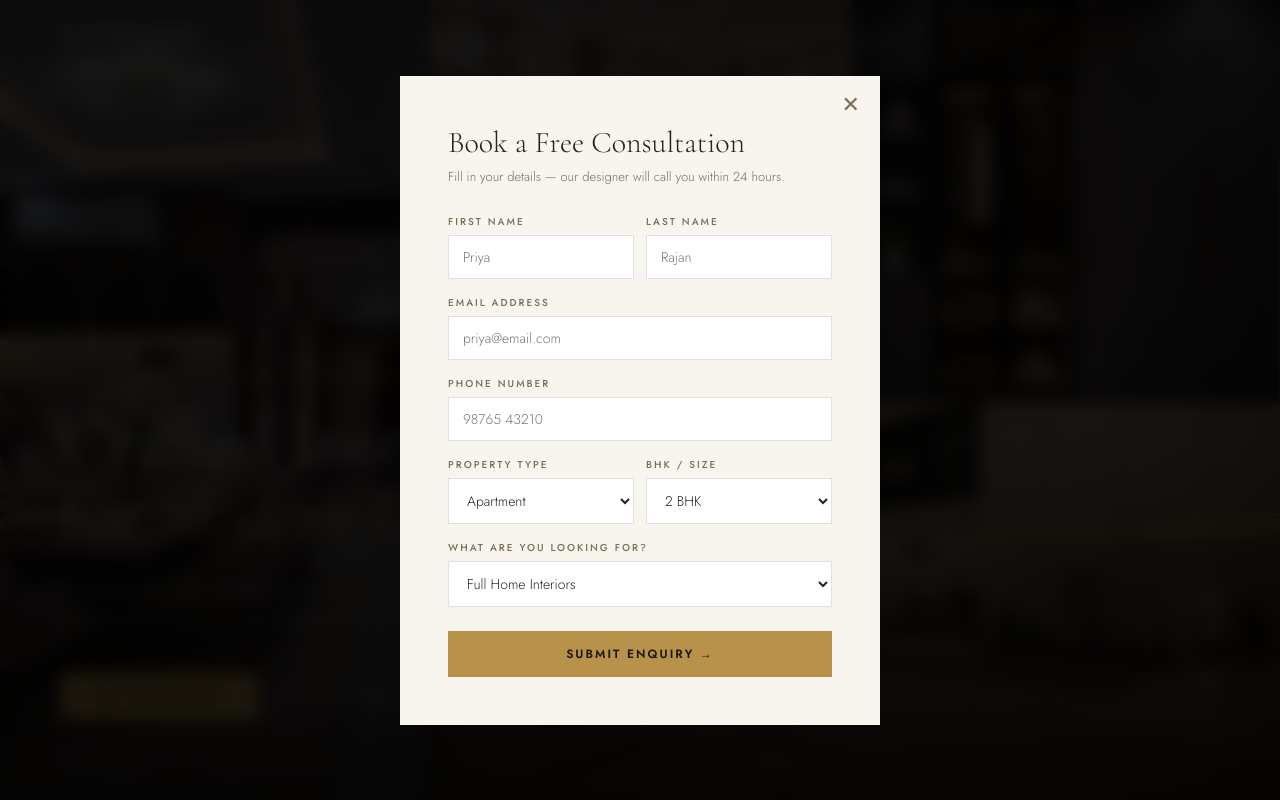
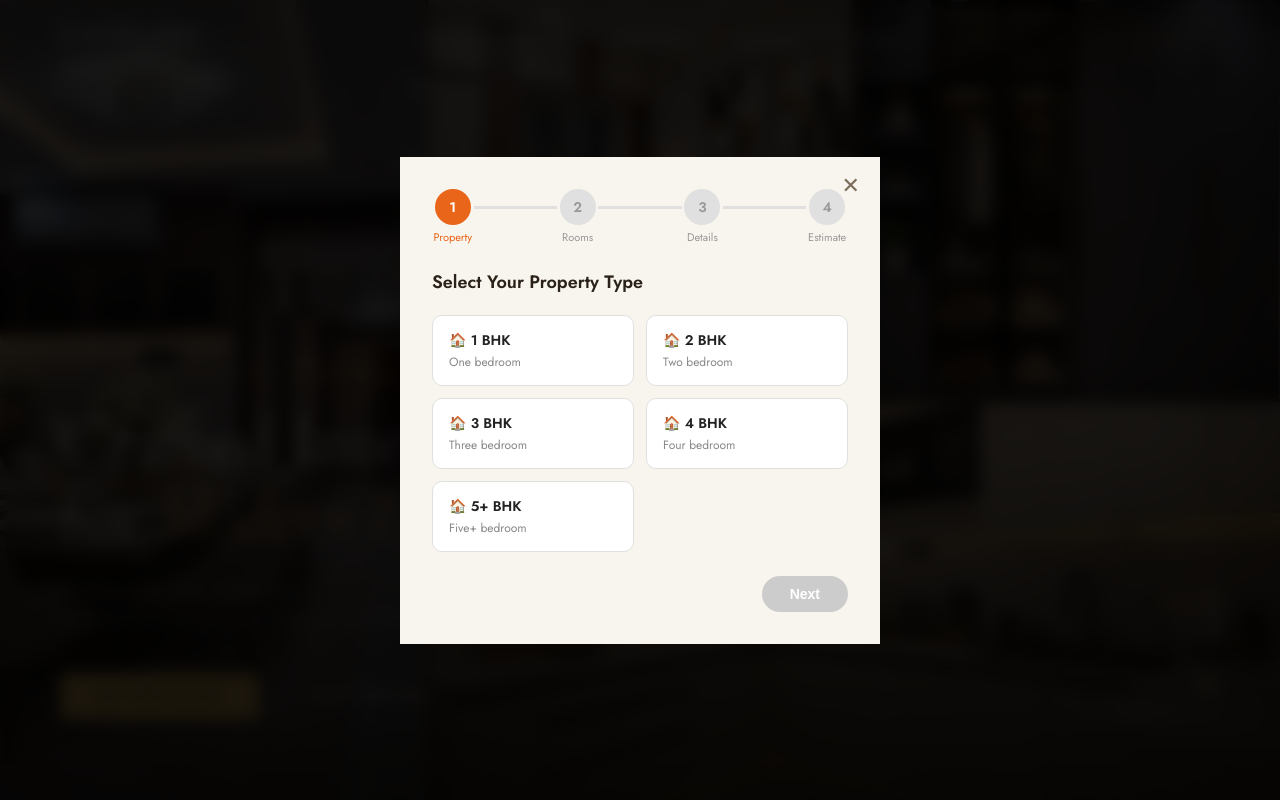
Before and after one commit to yuvaraj-6867/Summa, a React (Create React App) app: page / in a window 1280 px wide. Both pictures are taken after a click on the button "GET FREE QUOTE". Shown: the top 800 px of the page. Built offline with nearby package versions, Linux system fonts and the light colour scheme.

Commit message:
Replace modal with 4-step free estimate flow

```diff
--- a/src/Modal.tsx
+++ b/src/Modal.tsx
@@ -1,15 +1,17 @@
-import React, { useState } from "react";
+import React, { useState, useEffect } from "react";
 
 interface ModalProps { onClose: () => void; onSubmit: () => void; }
-interface FormData {
-  firstName: string; lastName: string; email: string;
-  phone: string; propertyType: string; bhk: string; service: string;
-}
 
-const INITIAL: FormData = {
-  firstName: "", lastName: "", email: "", phone: "",
-  propertyType: "Apartment", bhk: "2 BHK", service: "Full Home Interiors",
+const BHK_OPTIONS = ["1 BHK", "2 BHK", "3 BHK", "4 BHK", "5+ BHK"];
+const BHK_DESC: Record<string, string> = {
+  "1 BHK": "One bedroom", "2 BHK": "Two bedroom",
+  "3 BHK": "Three bedroom", "4 BHK": "Four bedroom", "5+ BHK": "Five+ bedroom"
 };
+const ROOMS = ["Living Room", "Kitchen", "Bedroom", "Bathroom", "Foyer", "Balcony"];
+const BUDGET: Record<string, [number, number]> = {
+  "1 BHK": [2, 4], "2 BHK": [3, 6], "3 BHK": [5, 9], "4 BHK": [8, 14], "5+ BHK": [12, 20]
+};
+const CALC_STEPS = ["Analyzing your requirements", "Processing room selections", "Calculating budget range", "Preparing your estimate..."];
 
 export function Toast({ message, onHide }: { message: string; onHide: () => void }) {
   return (
@@ -28,105 +30,219 @@ export function Toast({ message, onHide }: { message: string; onHide: () => void
 }
 
 export default function Modal({ onClose, onSubmit }: ModalProps) {
-  const [form, setForm] = useState<FormData>(INITIAL);
-  const [errors, setErrors] = useState<Partial<FormData>>({});
-  const [status, setStatus] = useState<"idle" | "loading" | "error">("idle");
+  const [step, setStep] = useState(1);
+  const [bhk, setBhk] = useState("");
+  const [rooms, setRooms] = useState<Record<string, number>>(
+    Object.fromEntries(ROOMS.map(r => [r, r === "Bedroom" || r === "Bathroom" ? 2 : 1]))
+  );
+  const [name, setName] = useState("");
+  const [phone, setPhone] = useState("");
+  const [email, setEmail] = useState("");
+  const [errors, setErrors] = useState<Record<string, string>>({});
+  const [calcStep, setCalcStep] = useState(0);
+  const [done, setDone] = useState(false);
 
-  const set = (k: keyof FormData) => (e: React.ChangeEvent<HTMLInputElement | HTMLSelectElement>) =>
-    setForm(f => ({ ...f, [k]: e.target.value }));
+  // Step 4: animate calc steps
+  useEffect(() => {
+    if (step !== 4) return;
+    let i = 0;
+    const t = setInterval(() => {
+      i++;
+      setCalcStep(i);
+      if (i >= CALC_STEPS.length) {
+        clearInterval(t);
+        setTimeout(() => setDone(true), 600);
+      }
+    }, 700);
+    return () => clearInterval(t);
+  }, [step]);
 
-  const validate = () => {
-    const e: Partial<FormData> = {};
-    if (!form.firstName.trim()) e.firstName = "Required";
-    if (!form.lastName.trim())  e.lastName  = "Required";
-    if (!/^[^\s@]+@[^\s@]+\.[^\s@]+$/.test(form.email)) e.email = "Enter valid email";
-    if (!/^[6-9]\d{9}$/.test(form.phone.replace(/\s+/g, ""))) e.phone = "Enter valid 10-digit mobile";
-    return e;
+  const adjustRoom = (r: string, delta: number) =>
+    setRooms(prev => ({ ...prev, [r]: Math.max(0, prev[r] + delta) }));
+
+  const validateDetails = () => {
+    const e: Record<string, string> = {};
+    if (!name.trim()) e.name = "Required";
+    if (!/^[6-9]\d{9}$/.test(phone.replace(/\s+/g, ""))) e.phone = "Enter valid 10-digit mobile";
+    if (!/^[^\s@]+@[^\s@]+\.[^\s@]+$/.test(email)) e.email = "Enter valid email";
+    setErrors(e);
+    return Object.keys(e).length === 0;
   };
 
-  const submit = async () => {
-    const e = validate();
-    if (Object.keys(e).length) { setErrors(e); return; }
-    setStatus("loading");
+  const submitAndNext = async () => {
+    if (!validateDetails()) return;
+    setStep(4);
     try {
-      const res = await fetch("https://summa-3m4t.onrender.com/api/enquiry", {
+      await fetch("https://summa-3m4t.onrender.com/api/enquiry", {
         method: "POST",
         headers: { "Content-Type": "application/json" },
-        body: JSON.stringify(form),
+        body: JSON.stringify({ firstName: name, lastName: "", email, phone, propertyType: "Apartment", bhk, service: "Full Home Interiors" }),
       });
-      const data = await res.json();
-      if (data.success) { onSubmit(); }
-      else setStatus("error");
-    } catch { setStatus("error"); }
+    } catch {}
   };
+
+  const [min, max] = BUDGET[bhk] || [0, 0];
+
+  const stepLabels = ["Property", "Rooms", "Details", "Estimate"];
 
   return (
     <div className="modal-bg" onClick={e => e.target === e.currentTarget && onClose()}>
-      <div className="modal-box">
+      <div className="modal-box" style={{ maxWidth: 640, padding: "2rem" }}>
         <button className="modal-close" onClick={onClose}>✕</button>
-        <div className="modal-title">Book a Free Consultation</div>
-        <div className="modal-sub">Fill in your details — our designer will call you within 24 hours.</div>
 
-        <div className="form-grid">
-          <div className="form-row">
-            <label>First Name</label>
-            <input type="text" placeholder="Priya" value={form.firstName} onChange={set("firstName")} />
-            {errors.firstName && <span style={err}>{errors.firstName}</span>}
+        {/* Stepper */}
+        <div style={{ display: "flex", alignItems: "center", marginBottom: "1.5rem", gap: 0 }}>
+          {stepLabels.map((label, i) => {
+            const n = i + 1;
+            const active = step === n;
+            const done2 = step > n;
+            return (
+              <React.Fragment key={n}>
+                <div style={{ display: "flex", flexDirection: "column", alignItems: "center", flex: 1 }}>
+                  <div style={{
+                    width: 36, height: 36, borderRadius: "50%", display: "flex", alignItems: "center", justifyContent: "center",
+                    background: done2 ? "#4CAF50" : active ? "#E8651A" : "#e0e0e0",
+                    color: done2 || active ? "#fff" : "#999", fontWeight: 600, fontSize: 14, marginBottom: 4,
+                  }}>{n}</div>
+                  <span style={{ fontSize: 11, color: active ? "#E8651A" : done2 ? "#4CAF50" : "#999" }}>{label}</span>
                 </div>
-          <div className="form-row">
-            <label>Last Name</label>
-            <input type="text" placeholder="Rajan" value={form.lastName} onChange={set("lastName")} />
-            {errors.lastName && <span style={err}>{errors.lastName}</span>}
+                {i < 3 && (
+                  <div style={{ flex: 2, height: 3, background: step > n ? "#E8651A" : "#e0e0e0", marginBottom: 18 }} />
+                )}
+              </React.Fragment>
+            );
+          })}
+        </div>
+
+        {/* Step 1: Property */}
+        {step === 1 && (
+          <>
+            <div style={{ fontWeight: 600, fontSize: 18, marginBottom: "1.25rem" }}>Select Your Property Type</div>
+            <div style={{ display: "grid", gridTemplateColumns: "1fr 1fr", gap: 12, marginBottom: "1.5rem" }}>
+              {BHK_OPTIONS.map(b => (
+                <div key={b} onClick={() => setBhk(b)} style={{
+                  border: `1.5px solid ${bhk === b ? "#E8651A" : "#e0e0e0"}`,
+                  borderRadius: 10, padding: "14px 16px", cursor: "pointer",
+                  background: bhk === b ? "#fff5f0" : "#fff",
+                }}>
+                  <div style={{ fontWeight: 600, fontSize: 14, color: bhk === b ? "#E8651A" : "#222" }}>🏠 {b}</div>
+                  <div style={{ fontSize: 12, color: "#888", marginTop: 3 }}>{BHK_DESC[b]}</div>
+                </div>
+              ))}
+            </div>
+            <div style={{ display: "flex", justifyContent: "flex-end" }}>
+              <button onClick={() => bhk && setStep(2)} style={btnStyle(!bhk)}>Next</button>
+            </div>
+          </>
+        )}
+
+        {/* Step 2: Rooms */}
+        {step === 2 && (
+          <>
+            <div style={{ fontWeight: 600, fontSize: 18, marginBottom: "1.25rem" }}>Select Rooms to Design</div>
+            <div style={{ display: "flex", flexDirection: "column", gap: 10, marginBottom: "1.5rem" }}>
+              {ROOMS.map(r => (
+                <div key={r} style={{ display: "flex", alignItems: "center", justifyContent: "space-between", border: "1px solid #e0e0e0", borderRadius: 10, padding: "12px 16px" }}>
+                  <span style={{ fontSize: 14 }}>{r}</span>
+                  <div style={{ display: "flex", alignItems: "center", gap: 12 }}>
+                    <button onClick={() => adjustRoom(r, -1)} style={counterBtn}>−</button>
+                    <span style={{ fontWeight: 600, minWidth: 16, textAlign: "center" }}>{rooms[r]}</span>
+                    <button onClick={() => adjustRoom(r, 1)} style={counterBtn}>+</button>
                   </div>
                 </div>
-        <div className="form-row">
-          <label>Email Address</label>
-          <input type="email" placeholder="priya@email.com" value={form.email} onChange={set("email")} />
-          {errors.email && <span style={err}>{errors.email}</span>}
+              ))}
             </div>
-        <div className="form-row">
-          <label>Phone Number</label>
-          <input type="tel" placeholder="98765 43210" value={form.phone} onChange={set("phone")} />
-          {errors.phone && <span style={err}>{errors.phone}</span>}
+            <div style={{ display: "flex", justifyContent: "space-between" }}>
+              <button onClick={() => setStep(1)} style={backBtn}>Back</button>
+              <button onClick={() => setStep(3)} style={btnStyle(false)}>Next</button>
             </div>
-        <div className="form-grid">
-          <div className="form-row">
-            <label>Property Type</label>
-            <select value={form.propertyType} onChange={set("propertyType")}>
-              <option>Apartment</option><option>Villa</option>
-              <option>Independent House</option><option>Commercial</option>
-            </select>
+          </>
+        )}
+
+        {/* Step 3: Details */}
+        {step === 3 && (
+          <>
+            <div style={{ fontWeight: 600, fontSize: 18, marginBottom: "1.25rem" }}>Your Details</div>
+            <div style={{ display: "flex", flexDirection: "column", gap: 12, marginBottom: "1.5rem" }}>
+              {[
+                { label: "Full Name", val: name, set: setName, key: "name", placeholder: "Priya Rajan", type: "text" },
+                { label: "Phone Number", val: phone, set: setPhone, key: "phone", placeholder: "98765 43210", type: "tel" },
+                { label: "Email Address", val: email, set: setEmail, key: "email", placeholder: "priya@email.com", type: "email" },
+              ].map(f => (
+                <div key={f.key}>
+                  <input
+                    type={f.type} placeholder={f.placeholder} value={f.val}
+                    onChange={e => { f.set(e.target.value); setErrors(prev => ({ ...prev, [f.key]: "" })); }}
+                    style={{ width: "100%", padding: "14px 16px", border: `1px solid ${errors[f.key] ? "#c0392b" : "#e0e0e0"}`, borderRadius: 10, fontSize: 14, outline: "none", boxSizing: "border-box" }}
+                  />
+                  {errors[f.key] && <span style={{ fontSize: 11, color: "#c0392b" }}>{errors[f.key]}</span>}
                 </div>
-          <div className="form-row">
-            <label>BHK / Size</label>
-            <select value={form.bhk} onChange={set("bhk")}>
-              <option>1 BHK</option><option>2 BHK</option>
-              <option>3 BHK</option><option>4 BHK</option><option>5+ BHK</option>
-            </select>
+              ))}
+            </div>
+            <div style={{ display: "flex", justifyContent: "space-between" }}>
+              <button onClick={() => setStep(2)} style={backBtn}>Back</button>
+              <button onClick={submitAndNext} style={btnStyle(false)}>Get Free Estimate</button>
+            </div>
+          </>
+        )}
+
+        {/* Step 4: Calculating / Result */}
+        {step === 4 && !done && (
+          <div style={{ textAlign: "center", padding: "2rem 0" }}>
+            <div style={{ width: 60, height: 60, border: "4px solid #e0e0e0", borderTop: "4px solid #E8651A", borderRadius: "50%", margin: "0 auto 1.5rem", animation: "spin 1s linear infinite" }} />
+            <div style={{ fontWeight: 700, fontSize: 20, marginBottom: "1rem" }}>Calculating Your Estimate...</div>
+            <div style={{ background: "#f5f5f5", borderRadius: 10, padding: "12px 20px", marginBottom: "1.5rem", fontSize: 13, color: "#666" }}>
+              Please wait while we prepare your personalized cost estimate
+            </div>
+            <div style={{ display: "flex", flexDirection: "column", gap: 10, textAlign: "left" }}>
+              {CALC_STEPS.map((s, i) => (
+                <div key={i} style={{ display: "flex", alignItems: "center", gap: 10, fontSize: 14 }}>
+                  <span style={{ width: 24, height: 24, borderRadius: "50%", background: calcStep > i ? "#4CAF50" : calcStep === i ? "#E8651A" : "#e0e0e0", display: "flex", alignItems: "center", justifyContent: "center", fontSize: 12, color: "#fff", flexShrink: 0 }}>
+                    {calcStep > i ? "✓" : ""}
+                  </span>
+                  <span style={{ color: calcStep >= i ? "#222" : "#aaa" }}>{s}</span>
+                </div>
+              ))}
+            </div>
+            <style>{`@keyframes spin { to { transform: rotate(360deg); } }`}</style>
+          </div>
+        )}
+
+        {step === 4 && done && (
+          <div style={{ textAlign: "center", padding: "1rem 0" }}>
+            <div style={{ width: 60, height: 60, borderRadius: "50%", background: "#4CAF50", display: "flex", alignItems: "center", justifyContent: "center", margin: "0 auto 1rem", fontSize: 28, color: "#fff" }}>✓</div>
+            <div style={{ fontSize: 14, color: "#666", marginBottom: "0.75rem" }}>Your Interior Cost Estimate Is Ready</div>
+            <div style={{ display: "inline-block", background: "#E8651A", color: "#fff", borderRadius: 20, padding: "6px 16px", fontSize: 13, fontWeight: 600, marginBottom: "1.5rem" }}>{bhk} Property</div>
+            <div style={{ border: "2px solid #E8651A", borderRadius: 12, padding: "1.5rem", background: "#fff8f5", marginBottom: "1.5rem" }}>
+              <div style={{ fontWeight: 600, marginBottom: "0.75rem" }}>Here's Your Estimated Budget Range</div>
+              <div style={{ fontSize: 36, fontWeight: 700, color: "#4CAF50" }}>₹{min}L – ₹{max}L*</div>
+              <div style={{ fontSize: 12, color: "#888", marginTop: "0.75rem", borderLeft: "3px solid #e0e0e0", paddingLeft: 10 }}>
+                Note: This isn't a final quote and can be customised to suit your needs.
               </div>
             </div>
-        <div className="form-row">
-          <label>What are you looking for?</label>
-          <select value={form.service} onChange={set("service")}>
-            <option>Full Home Interiors</option><option>Modular Kitchen</option>
-            <option>Bedroom &amp; Wardrobe</option><option>Pooja Room</option>
-            <option>Turnkey Project</option>
-          </select>
+            <div style={{ fontWeight: 700, fontSize: 18, marginBottom: "0.5rem" }}>Thank You, {name} For Giving Us This Opportunity! 🎉</div>
+            <div style={{ fontSize: 13, color: "#666" }}>We will get in touch with you shortly via email <strong>{email}</strong></div>
+            <button onClick={() => { onSubmit(); }} style={{ ...btnStyle(false), marginTop: "1.5rem", width: "100%" }}>Close</button>
           </div>
-
-        {status === "error" && <p style={{ ...err, marginBottom: 8 }}>Something went wrong. Please try again.</p>}
-
-        <button
-          className="btn-gold"
-          style={{ width: "100%", marginTop: 8, padding: 14, fontSize: 12, letterSpacing: 2, opacity: status === "loading" ? 0.7 : 1 }}
-          onClick={submit}
-          disabled={status === "loading"}
-        >
-          {status === "loading" ? "Submitting..." : "Submit Enquiry →"}
-        </button>
+        )}
       </div>
     </div>
   );
 }
 
-const err: React.CSSProperties = { display: "block", fontSize: 11, color: "#c0392b", marginTop: 4 };
+const btnStyle = (disabled: boolean): React.CSSProperties => ({
+  background: disabled ? "#ccc" : "#E8651A", color: "#fff", border: "none",
+  borderRadius: 24, padding: "10px 28px", fontWeight: 600, fontSize: 14,
+  cursor: disabled ? "not-allowed" : "pointer",
+});
+
+const backBtn: React.CSSProperties = {
+  background: "#666", color: "#fff", border: "none",
+  borderRadius: 24, padding: "10px 28px", fontWeight: 600, fontSize: 14, cursor: "pointer",
+};
+
+const counterBtn: React.CSSProperties = {
+  width: 30, height: 30, borderRadius: "50%", background: "#E8651A",
+  color: "#fff", border: "none", fontSize: 18, cursor: "pointer",
+  display: "flex", alignItems: "center", justifyContent: "center", lineHeight: 1,
+};
```
Lines whose indentation alone changed are shown as unchanged.
